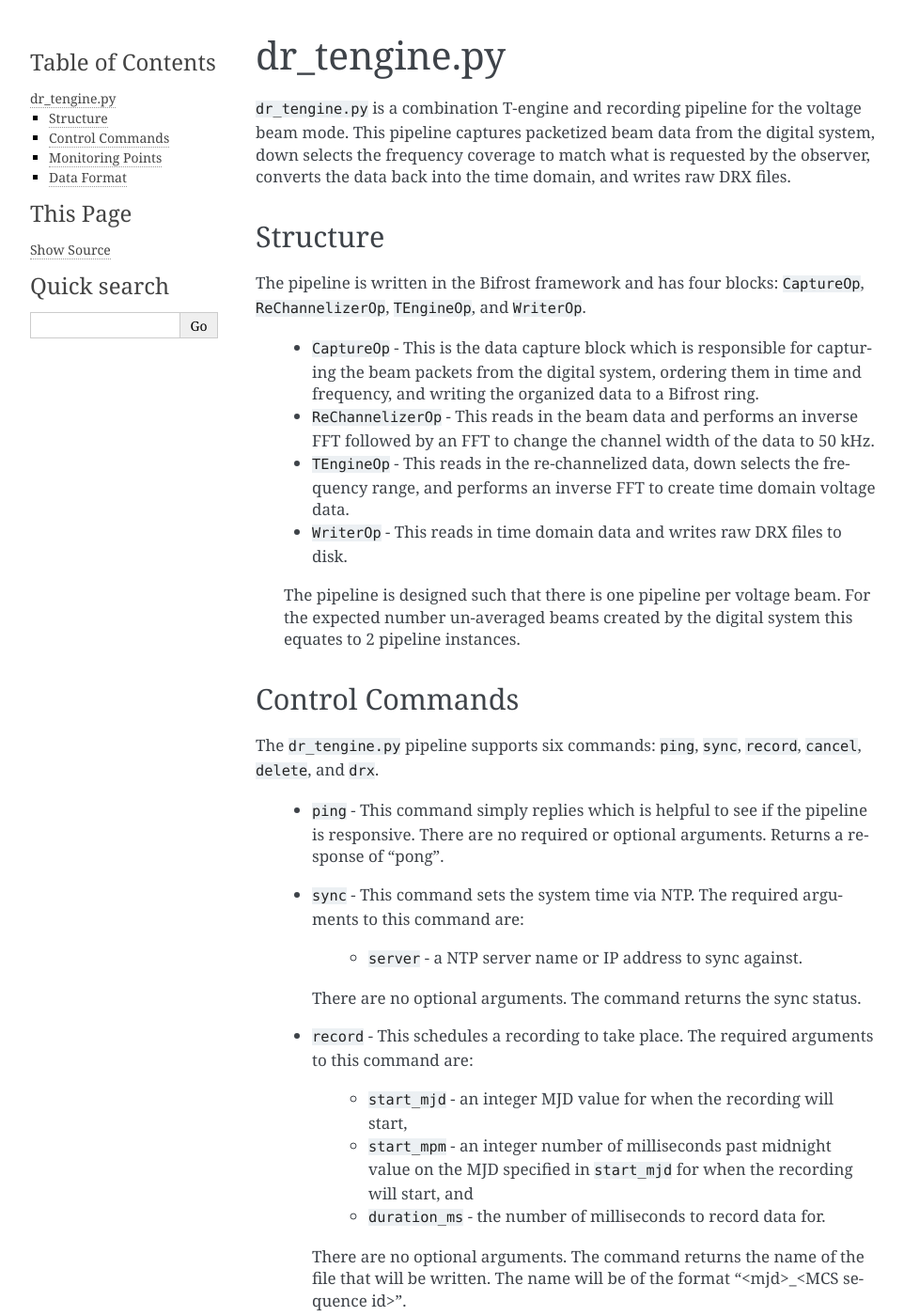
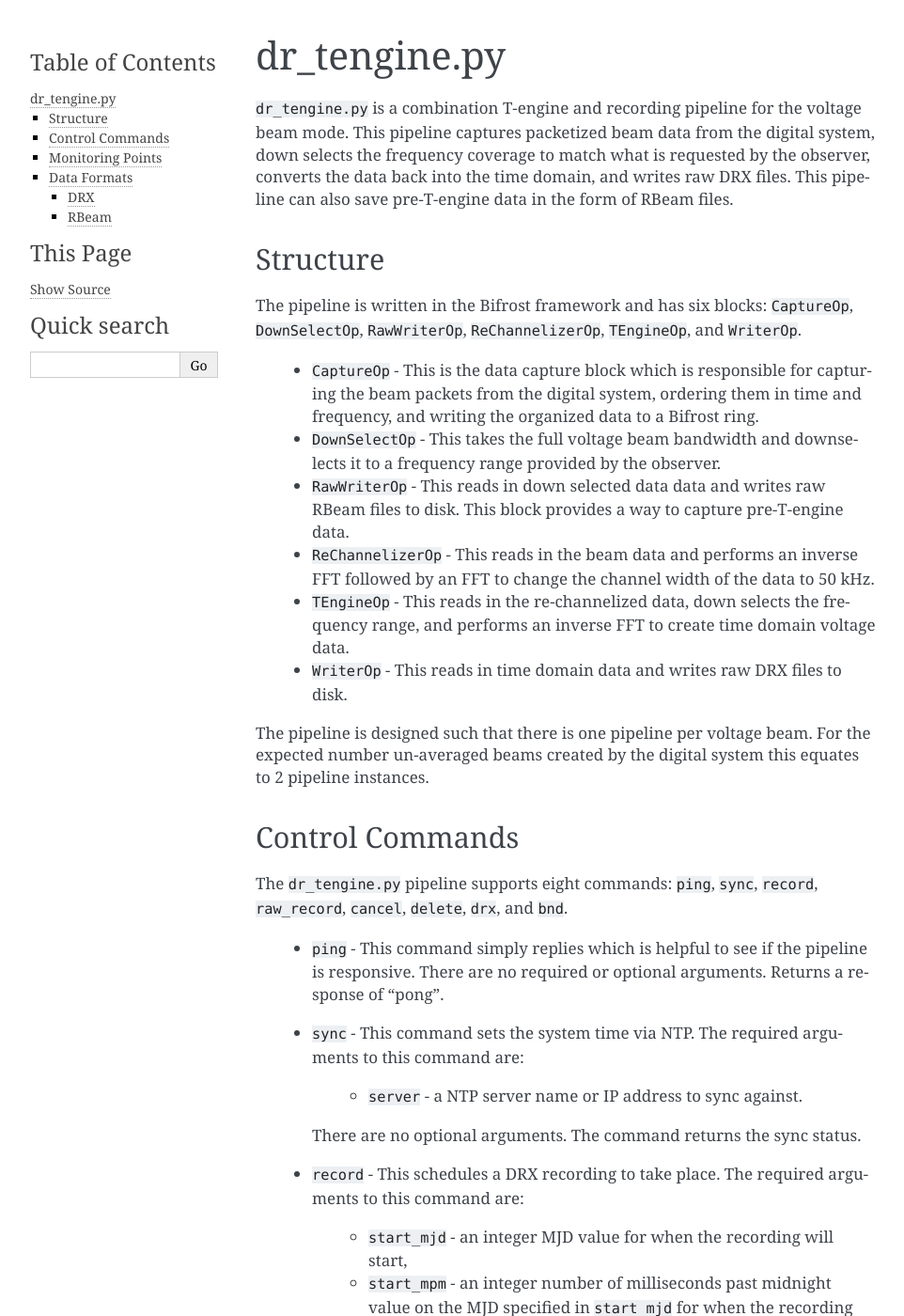
Before and after one commit to lwa-project/ovro_data_recorder, a Sphinx documentation site: the page built from docs/source/vbeam.rst, in a window 1280 px wide and 1400 px high. Shown: the whole window at 94% size, without its empty margins (148-1110 px from the left). Built offline with Sphinx 7.4.7, drawn with Linux system fonts in a browser that asks for light colours; formulas are drawn with MathJax 3; some of the changed text lies outside the part shown.

Commit message:
Doc update for RBeam format and new pipeline structures.

```diff
--- a/docs/source/vbeam.rst
+++ b/docs/source/vbeam.rst
@@ -4,32 +4,38 @@
 ``dr_tengine.py`` is a combination T-engine and recording pipeline for the voltage
 beam mode.  This pipeline captures packetized beam data from the digital system,
 down selects the frequency coverage to match what is requested by the observer,
-converts the data back into the time domain, and writes raw DRX files.
+converts the data back into the time domain, and writes raw DRX files.  This pipeline
+can also save pre-T-engine data in the form of RBeam files.
 
 Structure
 ---------
 
-The pipeline is written in the Bifrost framework and has four blocks:
-``CaptureOp``, ``ReChannelizerOp``, ``TEngineOp``, and ``WriterOp``.
+The pipeline is written in the Bifrost framework and has six blocks:
+``CaptureOp``, ``DownSelectOp``, ``RawWriterOp``, ``ReChannelizerOp``, ``TEngineOp``,
+and ``WriterOp``.
 
  * ``CaptureOp`` - This is the data capture block which is responsible for capturing
    the beam packets from the digital system, ordering them in time and frequency,
    and writing the organized data to a Bifrost ring.
+ * ``DownSelectOp`` - This takes the full voltage beam bandwidth and downselects it
+   to a frequency range provided by the observer.
+ * ``RawWriterOp`` - This reads in down selected data data and writes raw RBeam files
+   to disk.  This block provides a way to capture pre-T-engine data.
  * ``ReChannelizerOp`` - This reads in the beam data and performs an inverse FFT
    followed by an FFT to change the channel width of the data to 50 kHz.
  * ``TEngineOp`` - This reads in the re-channelized data, down selects the frequency
    range, and performs an inverse FFT to create time domain voltage data.
  * ``WriterOp`` - This reads in time domain data and writes raw DRX files to disk.
 
- The pipeline is designed such that there is one pipeline per voltage beam.  For the
- expected number un-averaged beams created by the digital system this equates to 2
- pipeline instances.
+The pipeline is designed such that there is one pipeline per voltage beam.  For the
+expected number un-averaged beams created by the digital system this equates to 2
+pipeline instances.
 
 Control Commands
 ----------------
 
-The ``dr_tengine.py`` pipeline supports six commands: ``ping``, ``sync``, ``record``,
-``cancel``, ``delete``, and ``drx``.
+The ``dr_tengine.py`` pipeline supports eight commands: ``ping``, ``sync``, ``record``,
+``raw_record``, ``cancel``, ``delete``, ``drx``, and ``bnd``.
 
   * ``ping`` - This command simply replies which is helpful to see if the pipeline
     is responsive.  There are no required or optional arguments.  Returns a response
@@ -40,7 +46,7 @@
      * ``server`` - a NTP server name or IP address to sync against.
 
     There are no optional arguments.  The command returns the sync status.
-  * ``record`` - This schedules a recording to take place.  The required arguments to
+  * ``record`` - This schedules a DRX recording to take place.  The required arguments to
     this command are:
 
      * ``start_mjd`` - an integer MJD value for when the recording will start,
@@ -50,7 +56,17 @@
 
     There are no optional arguments.  The command returns the name of the file that
     will be written.  The name will be of the format "<mjd>_<MCS sequence id>".
-  * ``cancel`` - This cancels a previously scheduled or active recording.  The
+  * ``raw_record`` - This schedules a RBeam recording to take place.  The required arguments to
+    this command are:
+
+     * ``start_mjd`` - an integer MJD value for when the recording will start,
+     * ``start_mpm`` - an integer number of milliseconds past midnight value on the
+       MJD specified in ``start_mjd`` for when the recording will start, and
+     * ``duration_ms`` - the number of milliseconds to record data for.
+
+    There are no optional arguments.  The command returns the name of the file that
+    will be written.  The name will be of the format "<mjd>_<MCS sequence id>".
+  * ``cancel`` - This cancels a previously scheduled or active DRX recording.  The
      required arguments to this command are:
 
       * `queue_number` - an entry number in the recording queue to cancel.
@@ -80,6 +96,12 @@
     There is a single optional argument of ``subslot`` which controls when the
     command is implemented within the second.  If not specified the default of 0
     is used.
+  * ``bnd`` - This controls the down selection in frequency.  The required arguments to
+    this command are:
+
+     * ``beam`` - an integer of the voltage beam number of control,
+     * ``central_freq`` - the central frequency of the down selection in Hz, and
+     * ``bw`` - the bandwidth in Hz.
 
 Monitoring Points
 -----------------
@@ -119,8 +141,11 @@
 
 
 
-Data Format
------------
+Data Formats
+------------
+
+DRX
+^^^
 
 The DRX format is a
 `Mark 5C <http://www.haystack.mit.edu/tech/vlbi/mark5/mark5_memos/057.pdf>`_-based
@@ -198,3 +223,30 @@
  * bits 3-5 are used to represent DRX_TUNING,
  * bit 6 is reserved for future use, and
  * bit 7 is used to represent polarization.
+
+RBeam
+^^^^^
+
+The RBeam format is a packetized format for storing complex frequency domain
+timeseries data.  The 16 B header for these packets is defined as:
+
+.. csv-table:: Header Fields
+  :header: Name, Data Type, Notes
+
+  server,  uint8_t,  1-based
+  gbe,     uint8_t,  not used
+  nchan,   uint16_t, big endian
+  nbeam,   uint8_t,  always 1
+  nserver, uint8_t,  always 1
+  chan0,   uint16_t, big endian; first channel in packet
+  seq,     uint64_t, big endian; 1-based
+
+Following this header is a data section composed of little endian packed
+single precision floating point values, one for each beam, channel, and
+both polarizations contained in the frame.  This is a 3D data structure with
+axes beam x channel x polarization (X and Y).
+
+Sequence numbers can be converted to UNIX time stamps, `t` via:
+
+.. math::
+  t = seq \times \frac{8192}{196e6}.
```
Also changed, not shown: docs/source/rbeam.rst (+7 -6 lines).
